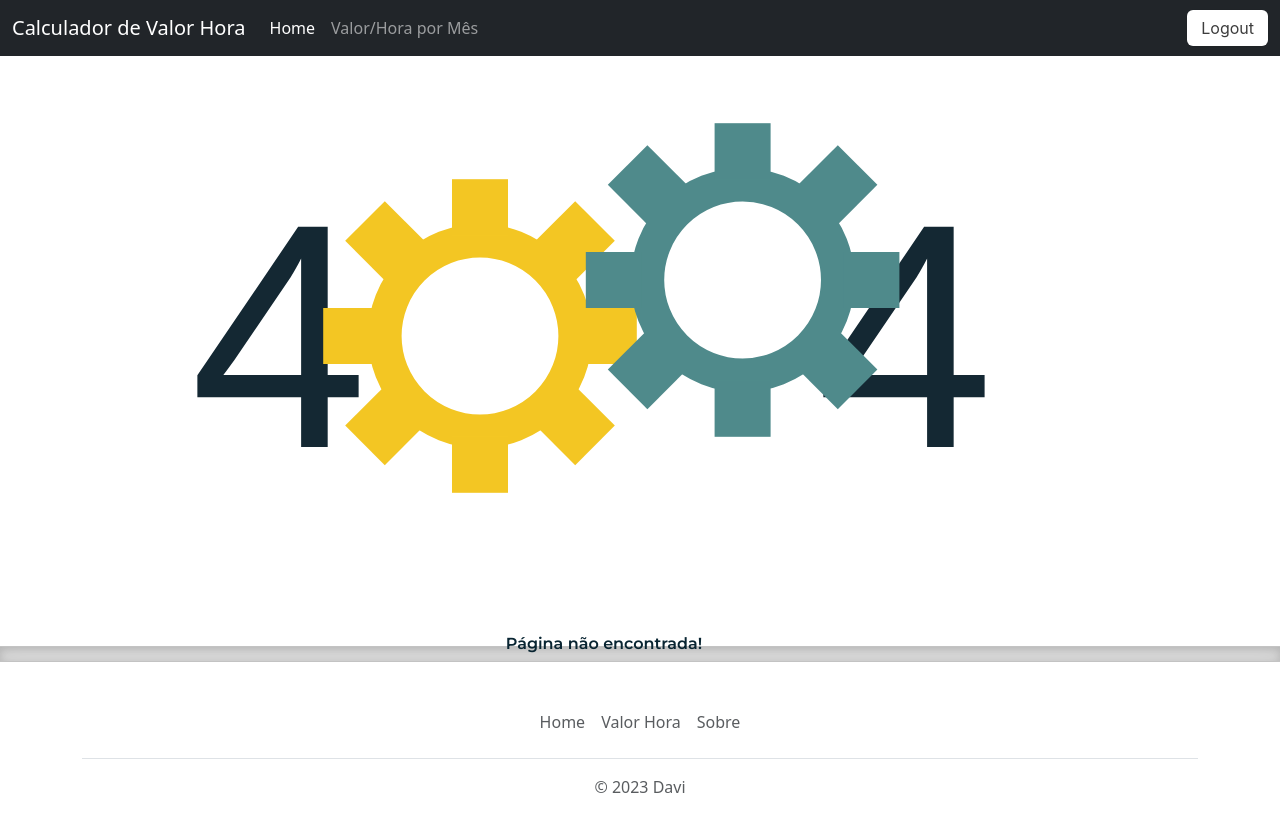
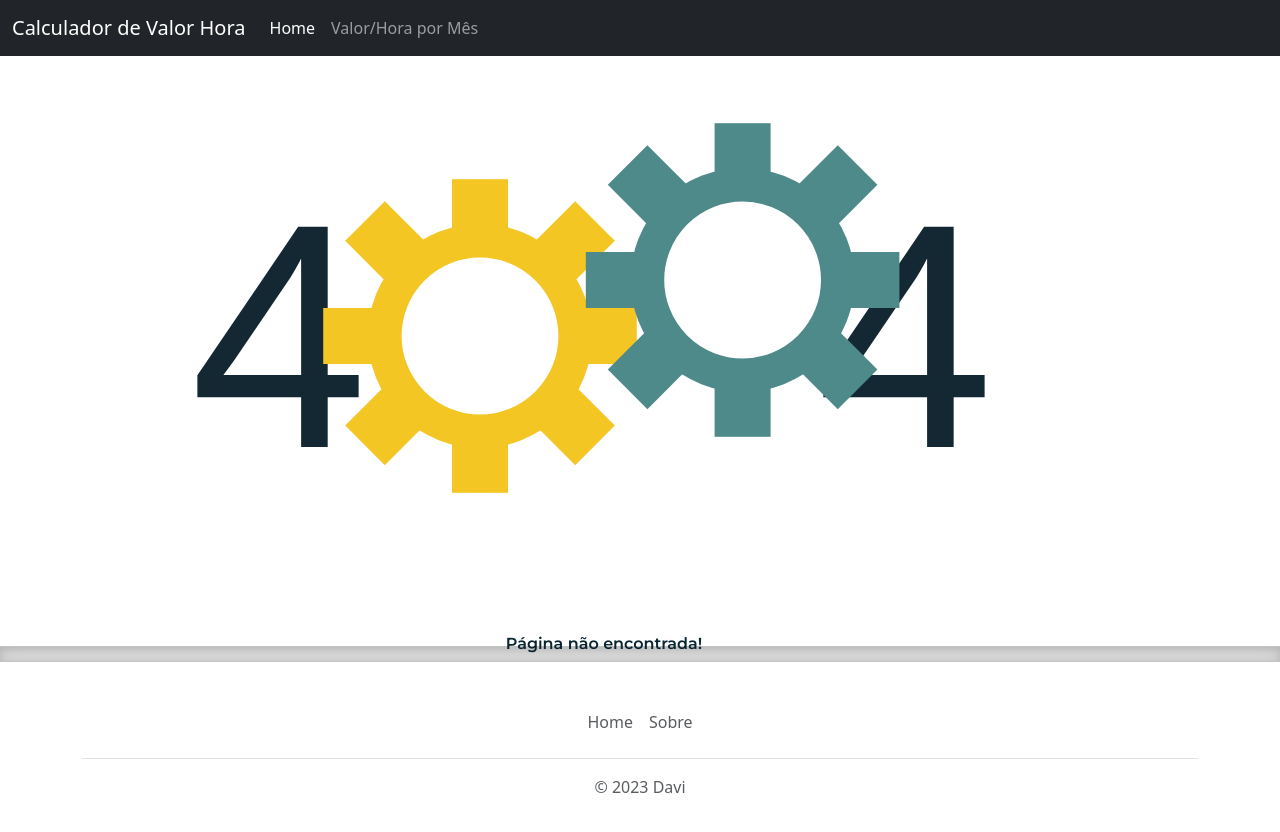
Before and after one commit to d1av/taxes-calculator-spring-angular, an Angular app in the folder frontend/: page /login in a window 1280 px wide. Shown: the top 832 px of the page. Built offline with nearby package versions, Linux system fonts and the light colour scheme.

Commit message:
feat: :fix: invalid logged status at not found

```diff
--- a/frontend/src/app/pages/not-found/not-found.component.html
+++ b/frontend/src/app/pages/not-found/not-found.component.html
@@ -1,4 +1,4 @@
-<app-navbar [isLogged]="true"></app-navbar>
+<app-navbar [isLogged]="false"></app-navbar>
 <div class="container">
   <h1 class="first-four">4</h1>
   <div class="cog-wheel1">
@@ -29,4 +29,4 @@
  <h1 class="second-four">4</h1>
   <p class="wrong-para">Página não encontrada!</p>
 </div>
-<app-footer [isLogged]="true"></app-footer>
+<app-footer [isLogged]="false"></app-footer>
```
